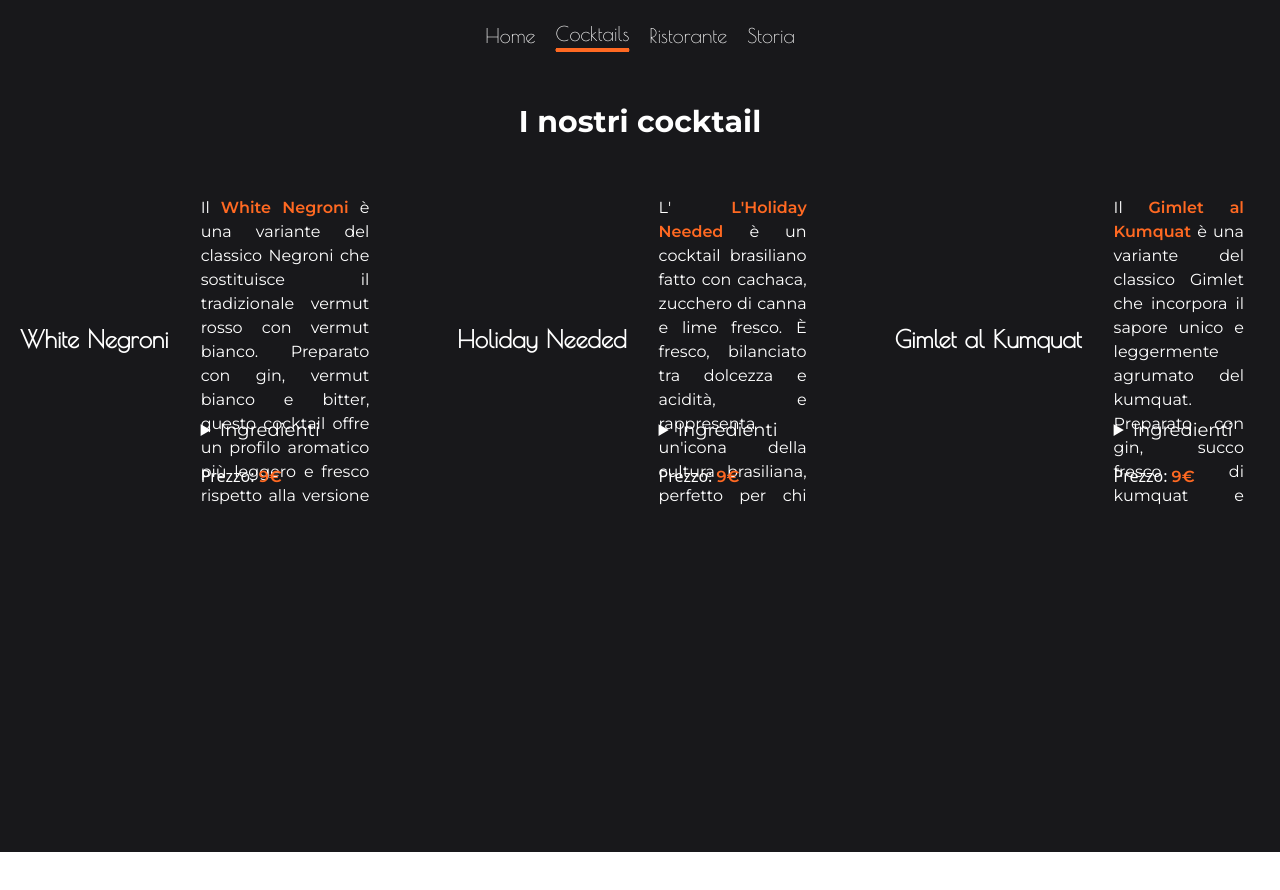
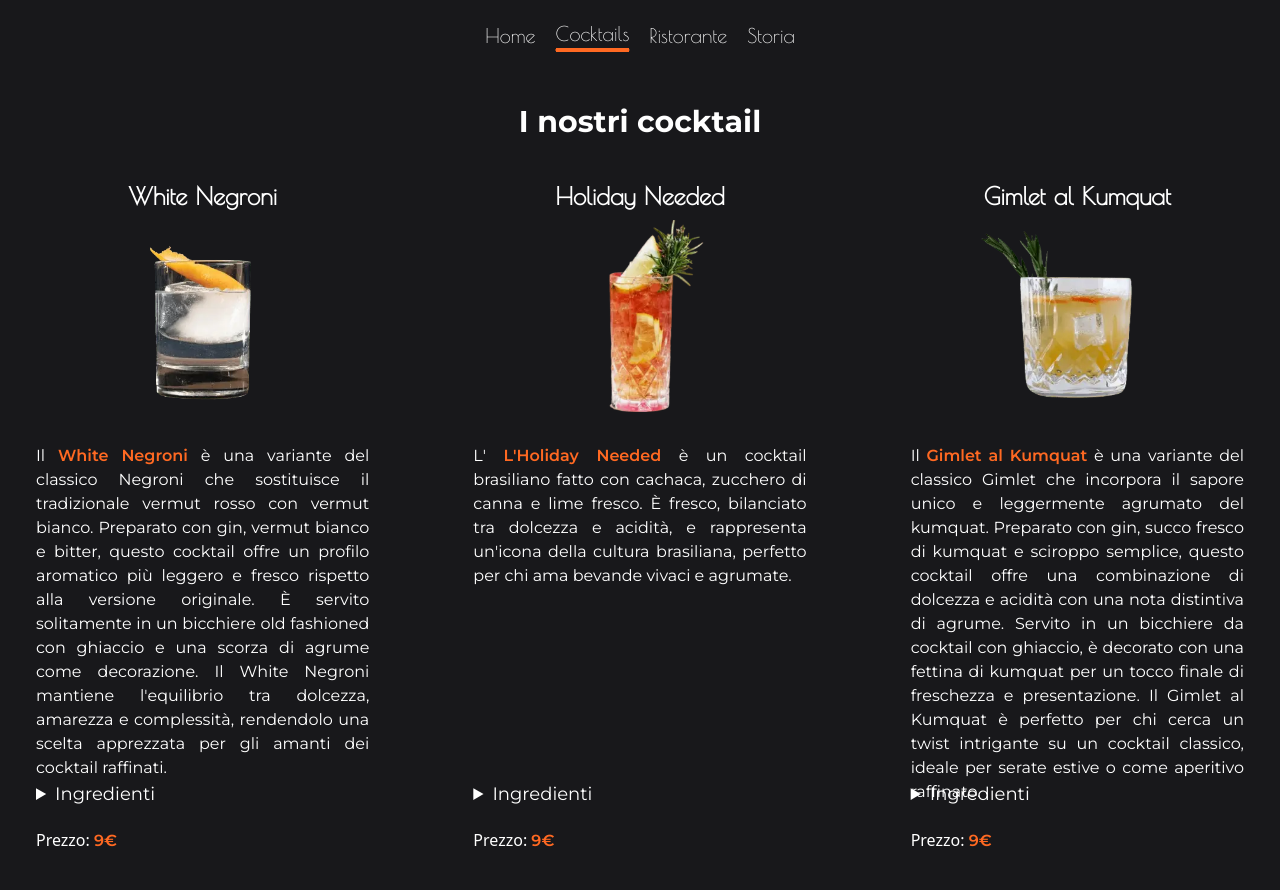
Before and after one commit to Pasqualecannavacciuolo/restaurant-template-1, a React (Vite) app: page /cocktails in a window 1280 px wide. Shown: the top 890 px of the page. Before the commit the page ends 852 px from the top, so only its background shows below. Built offline with nearby package versions, Linux system fonts and the light colour scheme.

Commit message:
Aggiunto supporto desktop e tablet

```diff
--- a/src/Cocktails.tsx
+++ b/src/Cocktails.tsx
@@ -18,21 +18,22 @@ const CocktailMenu = () => {
         initial={{ opacity: 0, y: 50 }}
         animate={{ opacity: 1, y: 0 }}
         transition={{ delay: 0.4, duration: 0.6 }}
-        className="grid grid-cols-1 md:grid-cols-1 lg:grid-cols-3 gap-8"
+        className="grid grid-cols-1 md:grid-cols-1 lg:grid-cols-1 xl:grid-cols-3 gap-8"
       >
         {/* Cocktail #1 */}
         <motion.div
           initial={{ opacity: 0 }}
           animate={{ opacity: 1 }}
           transition={{ delay: 0.6, duration: 0.6 }}
-          className="rounded-lg overflow-hidden mx-5 my-3 flex flex-col lg:flex-row items-center justify-center"
+          className="rounded-lg overflow-hidden mx-5 my-3 flex flex-col lg:flex-col items-center justify-center"
         >
-          <div className="flex items-center mb-4 lg:mb-0 lg:mr-4">
+          {/* PARTE MOBILE */}
+          <div className="flex items-center mb-4 md:hidden">
             <motion.div
               initial={{ opacity: 0, x: 500, y: 0 }}
               animate={{ opacity: 1, x: 0, y: 0 }}
               transition={{ delay: 0.6, duration: 0.6 }}
-              className="w-16 h-16 lg:w-full lg:h-full lg:hidden flex items-center justify-center"
+              className="w-16 h-16 lg:w-full lg:h-full flex items-center justify-center"
             >
               <img
                 src={white_negroni}
@@ -50,8 +51,32 @@ const CocktailMenu = () => {
               White Negroni
             </motion.h2>
           </div>
+          {/* PARTE DESKTOP */}
+          <div className="md:flex md:flex-col md:items-center md:mb-4 hidden">
+            <motion.h2
+              initial={{ opacity: 0, x: 500, y: 0 }}
+              animate={{ opacity: 1, x: 0, y: 0 }}
+              transition={{ delay: 0.7, duration: 0.6 }}
+              className="text-2xl font-semibold mb-2 text-white cocktail-title antialiased ml-3 lg:ml-0"
+            >
+              White Negroni
+            </motion.h2>
+            <motion.div
+              initial={{ opacity: 0, x: 500, y: 0 }}
+              animate={{ opacity: 1, x: 0, y: 0 }}
+              transition={{ delay: 0.6, duration: 0.6 }}
+              className="w-16 h-auto lg:w-full lg:h-full flex items-center justify-center"
+            >
+              <img
+                src={white_negroni}
+                loading="eager"
+                alt="Negroni Bianco"
+                className="w-full h-full object-cover lg:h-48"
+              />
+            </motion.div>
+          </div>
           <div className="p-4 text-center lg:text-left flex-1">
-            <p className="text-white mb-4 text-justify lg:h-44 cocktail-description subpixel-antialiased">
+            <p className="text-white mb-4 text-justify md:h-44 cocktail-description subpixel-antialiased">
               Il{" "}
               <span className="text-highlight subpixel-antialiased">
                 White Negroni
@@ -65,7 +90,7 @@ const CocktailMenu = () => {
               l'equilibrio tra dolcezza, amarezza e complessità, rendendolo una
               scelta apprezzata per gli amanti dei cocktail raffinati.
             </p>
-            <details className="lg:mt-11">
+            <details className="xl:mt-40">
               <summary className="text-lg font-medium text-white text-justify cursor-pointer subpixel-antialiased">
                 Ingredienti
               </summary>
@@ -85,19 +110,20 @@ const CocktailMenu = () => {
           initial={{ opacity: 0 }}
           animate={{ opacity: 1 }}
           transition={{ delay: 0.8, duration: 0.6 }}
-          className="rounded-lg overflow-hidden mx-5 my-3 flex flex-col lg:flex-row items-center justify-center"
+          className="rounded-lg overflow-hidden mx-5 my-3 flex flex-col lg:flex-col items-center justify-center"
         >
-          <div className="flex items-center mb-4 lg:mb-0 lg:mr-4">
+          {/* PARTE MOBILE */}
+          <div className="flex items-center mb-4 md:hidden">
             <motion.div
               initial={{ opacity: 0, x: 500, y: 0 }}
               animate={{ opacity: 1, x: 0, y: 0 }}
               transition={{ delay: 0.8, duration: 0.6 }}
-              className="w-16 h-16 lg:w-full lg:h-full lg:hidden flex items-center justify-center"
+              className="w-16 h-auto lg:w-full lg:h-full flex items-center justify-center"
             >
               <img
                 src={holiday_needed}
                 loading="eager"
-                alt="Negroni Bianco"
+                alt="Holiday Needed"
                 className="w-full h-full object-cover"
               />
             </motion.div>
@@ -110,8 +136,32 @@ const CocktailMenu = () => {
               Holiday Needed
             </motion.h2>
           </div>
+          {/* PARTE DESKTOP */}
+          <div className="md:flex md:flex-col md:items-center md:mb-4 hidden">
+            <motion.h2
+              initial={{ opacity: 0, x: 500, y: 0 }}
+              animate={{ opacity: 1, x: 0, y: 0 }}
+              transition={{ delay: 0.9, duration: 0.6 }}
+              className="text-2xl font-semibold mb-2 text-white cocktail-title antialiased ml-3 lg:ml-0"
+            >
+              Holiday Needed
+            </motion.h2>
+            <motion.div
+              initial={{ opacity: 0, x: 500, y: 0 }}
+              animate={{ opacity: 1, x: 0, y: 0 }}
+              transition={{ delay: 0.8, duration: 0.6 }}
+              className="w-16 h-auto lg:w-full lg:h-full flex items-center justify-center"
+            >
+              <img
+                src={holiday_needed}
+                loading="eager"
+                alt="Negroni Bianco"
+                className="w-full h-full object-cover lg:h-48"
+              />
+            </motion.div>
+          </div>
           <div className="p-4 text-center lg:text-left flex-1">
-            <p className="text-white mb-4 text-justify lg:h-44 cocktail-description subpixel-antialiased">
+            <p className="text-white mb-4 text-justify md:h-44 cocktail-description subpixel-antialiased">
               L'{" "}
               <span className="text-highlight subpixel-antialiased">
                 L'Holiday Needed
@@ -121,7 +171,7 @@ const CocktailMenu = () => {
               rappresenta un'icona della cultura brasiliana, perfetto per chi
               ama bevande vivaci e agrumate.
             </p>
-            <details className="lg:mt-11">
+            <details className="xl:mt-40">
               <summary className="text-lg font-medium text-white text-justify cursor-pointer subpixel-antialiased">
                 Ingredienti
               </summary>
@@ -141,34 +191,59 @@ const CocktailMenu = () => {
         <motion.div
           initial={{ opacity: 0 }}
           animate={{ opacity: 1 }}
-          transition={{ delay: 1, duration: 0.6 }}
-          className="rounded-lg overflow-hidden mx-5 my-3 flex flex-col lg:flex-row items-center justify-center"
+          transition={{ delay: 0.8, duration: 0.6 }}
+          className="rounded-lg overflow-hidden mx-5 my-3 flex flex-col lg:flex-col items-center justify-center"
         >
-          <div className="flex items-center mb-4 lg:mb-0 lg:mr-4">
+          {/* PARTE MOBILE */}
+          <div className="flex items-center mb-4 md:hidden">
             <motion.div
               initial={{ opacity: 0, x: 500, y: 0 }}
               animate={{ opacity: 1, x: 0, y: 0 }}
-              transition={{ delay: 1, duration: 0.6 }}
-              className="w-16 h-16 lg:w-full lg:h-full lg:hidden flex items-center justify-center"
+              transition={{ delay: 0.8, duration: 0.6 }}
+              className="w-16 h-auto lg:w-full lg:h-full flex items-center justify-center"
             >
               <img
                 src={gimlet_al_kumquat}
                 loading="eager"
-                alt="Negroni Bianco"
+                alt="Gimlet al Kumquat"
                 className="w-full h-full object-cover"
               />
             </motion.div>
             <motion.h2
               initial={{ opacity: 0, x: 500, y: 0 }}
               animate={{ opacity: 1, x: 0, y: 0 }}
-              transition={{ delay: 1.1, duration: 0.6 }}
+              transition={{ delay: 0.9, duration: 0.6 }}
               className="text-2xl font-semibold mb-2 text-white cocktail-title antialiased ml-3 lg:ml-0"
             >
               Gimlet al Kumquat
             </motion.h2>
           </div>
+          {/* PARTE DESKTOP */}
+          <div className="md:flex md:flex-col md:items-center md:mb-4 hidden">
+            <motion.h2
+              initial={{ opacity: 0, x: 500, y: 0 }}
+              animate={{ opacity: 1, x: 0, y: 0 }}
+              transition={{ delay: 0.9, duration: 0.6 }}
+              className="text-2xl font-semibold mb-2 text-white cocktail-title antialiased ml-3 lg:ml-0"
+            >
+              Gimlet al Kumquat
+            </motion.h2>
+            <motion.div
+              initial={{ opacity: 0, x: 500, y: 0 }}
+              animate={{ opacity: 1, x: 0, y: 0 }}
+              transition={{ delay: 0.8, duration: 0.6 }}
+              className="w-16 h-auto lg:w-full lg:h-full flex items-center justify-center"
+            >
+              <img
+                src={gimlet_al_kumquat}
+                loading="eager"
+                alt="Gimlet al Kumquat"
+                className="w-full h-full object-cover lg:h-48"
+              />
+            </motion.div>
+          </div>
           <div className="p-4 text-center lg:text-left flex-1">
-            <p className="text-white mb-4 text-justify lg:h-44 cocktail-description subpixel-antialiased">
+            <p className="text-white mb-4 text-justify md:h-44 cocktail-description subpixel-antialiased">
               Il{" "}
               <span className="text-highlight subpixel-antialiased">
                 Gimlet al Kumquat
@@ -183,7 +258,7 @@ const CocktailMenu = () => {
               chi cerca un twist intrigante su un cocktail classico, ideale per
               serate estive o come aperitivo raffinato.
             </p>
-            <details className="lg:mt-11">
+            <details className="xl:mt-40">
               <summary className="text-lg font-medium text-white text-justify cursor-pointer subpixel-antialiased">
                 Ingredienti
               </summary>
```
